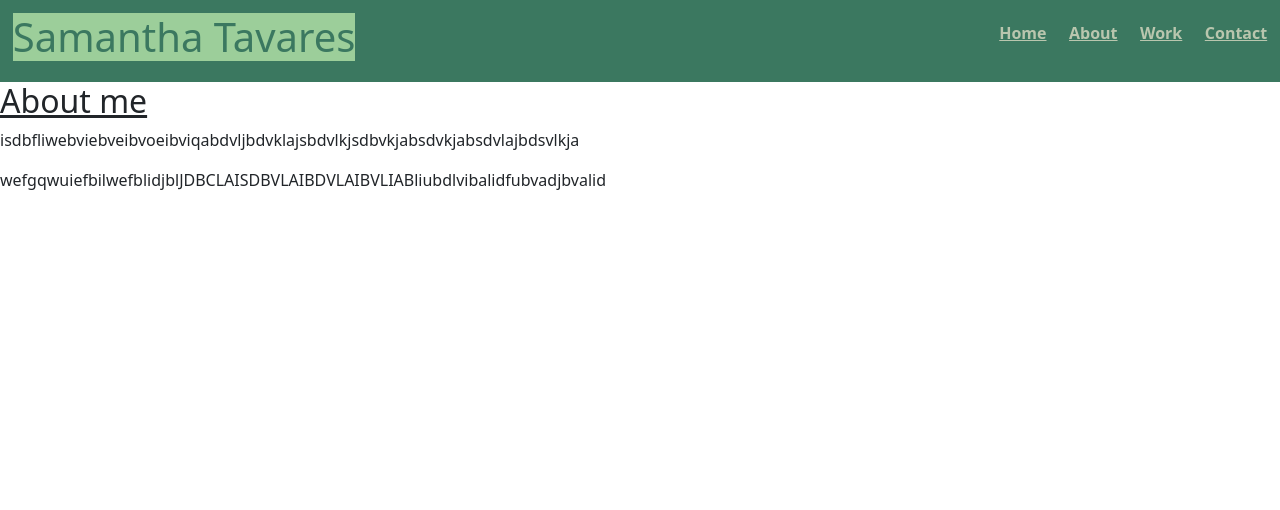
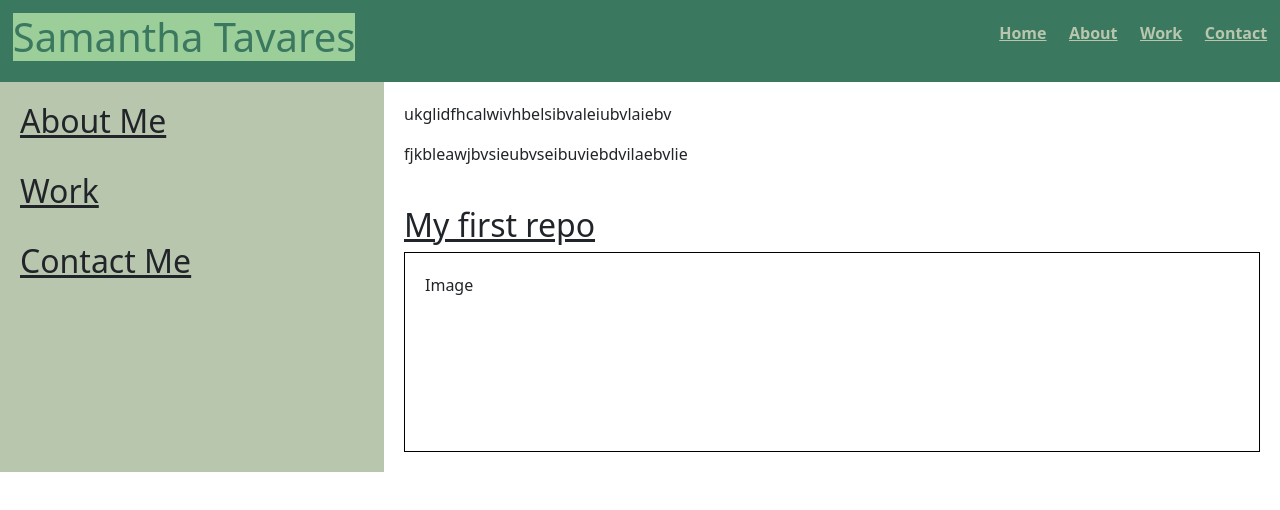
Before and after one commit to SamanthaJoy13/personalPortfolio, a plain HTML site: page index.html in a window 1280 px wide. Drawn offline with nearby package versions, Linux system fonts and the light colour scheme.

Commit message:
added css

```diff
--- a/Assets/css/style.css
+++ b/Assets/css/style.css
@@ -35,7 +35,22 @@ nav a:hover {
   color: #fff;
 }
 
+main {
+  display: flex;
+}
 
+aside {
+  flex: 30%;
+  background-color: #b9c6ae;
+  padding: 20px;
+  flex-wrap: wrap;
+}
+
+section {
+  flex: 70%;
+  background-color: #fff;
+  padding: 20px;
+}
 
   /*footer {
     width: 100%;
@@ -45,4 +60,12 @@ nav a:hover {
     background: #13293d;
     color: #fff;
     margin-top: auto;
-  }
+  }*/
+
+  .sample-img {
+  background-color: #fff;
+  width: 100%;
+  padding: 20px;
+  height: 200px;
+  border: 1px solid black;
+}
--- a/index.html
+++ b/index.html
@@ -30,12 +30,23 @@
   </header>
 
   <!-- Body -->
+    <main>
+      <aside>
+        <h2>About Me</h2>
+        <br />
+        <h2>Work</h2>
+        <br />
+        <h2>Contact Me</h2>
+      </aside>
 
-  <section class="about">
-    <h2>About me</h2>
-    <p>isdbfliwebviebveibvoeibviqabdvljbdvklajsbdvlkjsdbvkjabsdvkjabsdvlajbdsvlkja</p>
-    <p>wefgqwuiefbilwefblidjblJDBCLAISDBVLAIBDVLAIBVLIABliubdlvibalidfubvadjbvalid</p>
-
+      <section>
+        <p>ukglidfhcalwivhbelsibvaleiubvlaiebv</p>
+        <p>fjkbleawjbvsieubvseibuviebdvilaebvlie</p>
+        <br />
+        <h2>My first repo</h2>
+        <div class="sample-img">Image</div>
+      </section>
+    </main>
 
   <!-- Footer
   <footer>
```
